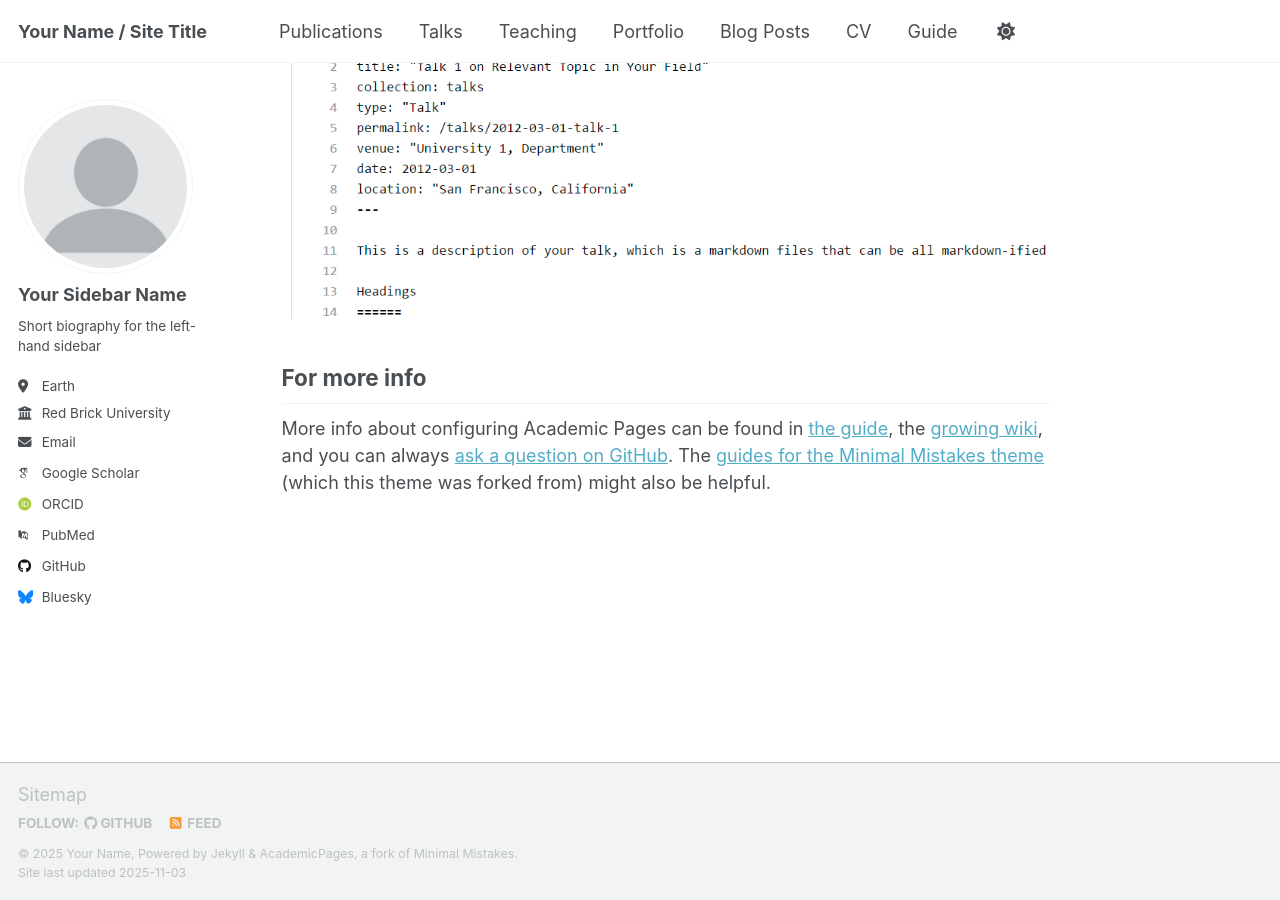
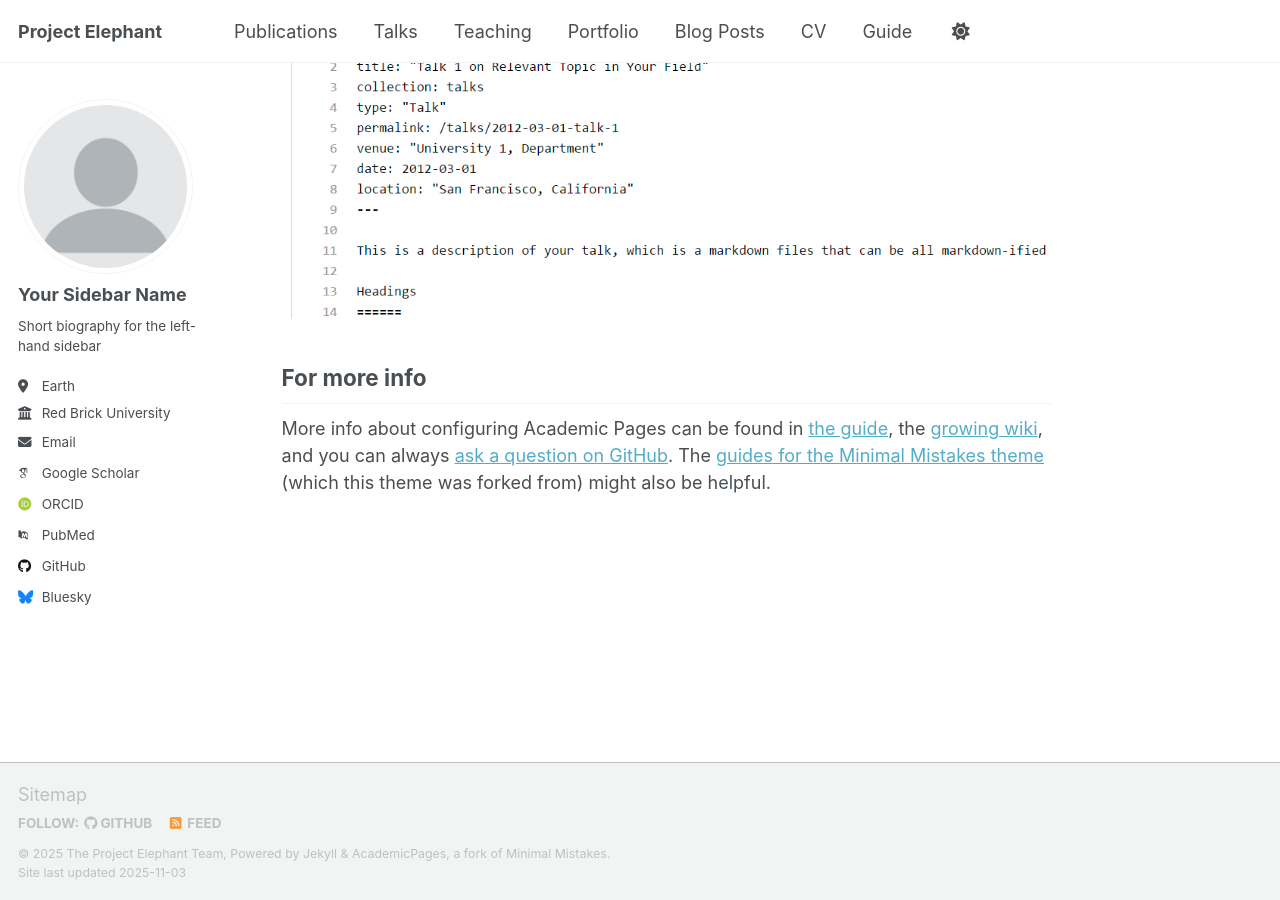
Before and after one commit to theprojectelephant/theprojectelephant.github.io, a Jekyll site: the page built from _pages/about.md, in a window 1280 px wide and 900 px high, scrolled down 2880 px. Built offline with Jekyll 4.4.1, drawn with Linux system fonts in a browser that asks for light colours; some web fonts are replaced; a script that is not in the unit is left out.

Commit message:
Update site title and URL for Project Elephant

```diff
--- a/_config.yml
+++ b/_config.yml
@@ -9,11 +9,11 @@
 # Basic Site Settings
 locale                   : "en-US"
 site_theme               : "default" # Currently available options are "default", "air"
-title                    : "Your Name / Site Title"
+title                    : "Project Elephant"
 title_separator          : "-"
-name                     : &name "Your Name"
+name                     : "The Project Elephant Team"
 description              : &description "Your Name's academic portfolio"   # Update this with a general description of your site, this is the default if not overridden by a page
-url                      : https://academicpages.github.io # The base hostname & protocol for your site e.g. "https://[your GitHub username].github.io",
+url                      : https://theprojectelephant.github.io # The base hostname & protocol for your site e.g. "https://[your GitHub username].github.io",
                                                            # or if you already have some other page hosted on Github then use "https://[your GitHub username].github.io/[Your Repo Name]"
 baseurl                  : "" # the subpath of your site, e.g. "/blog"
 repository               : "academicpages/academicpages.github.io"
```
